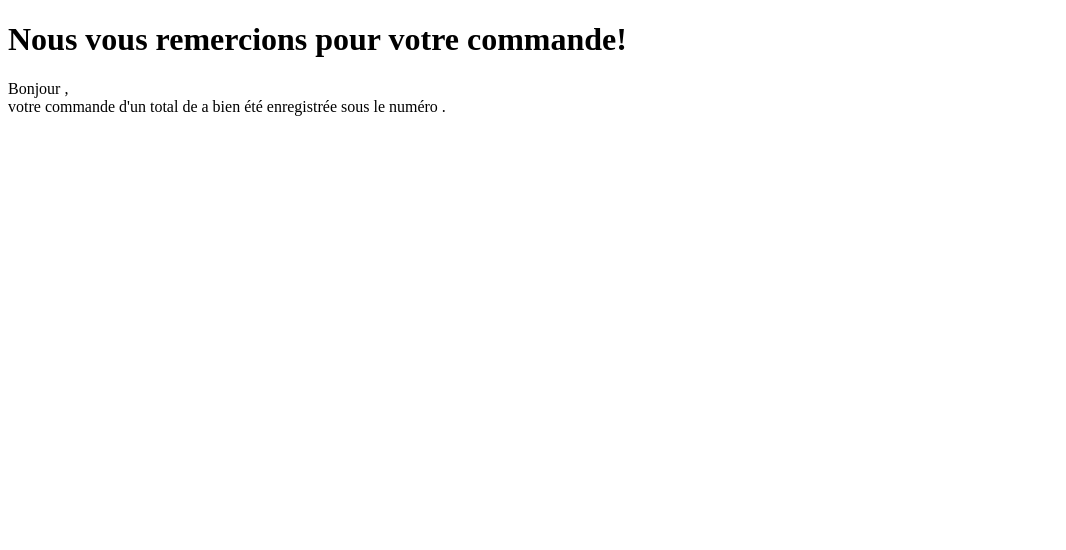
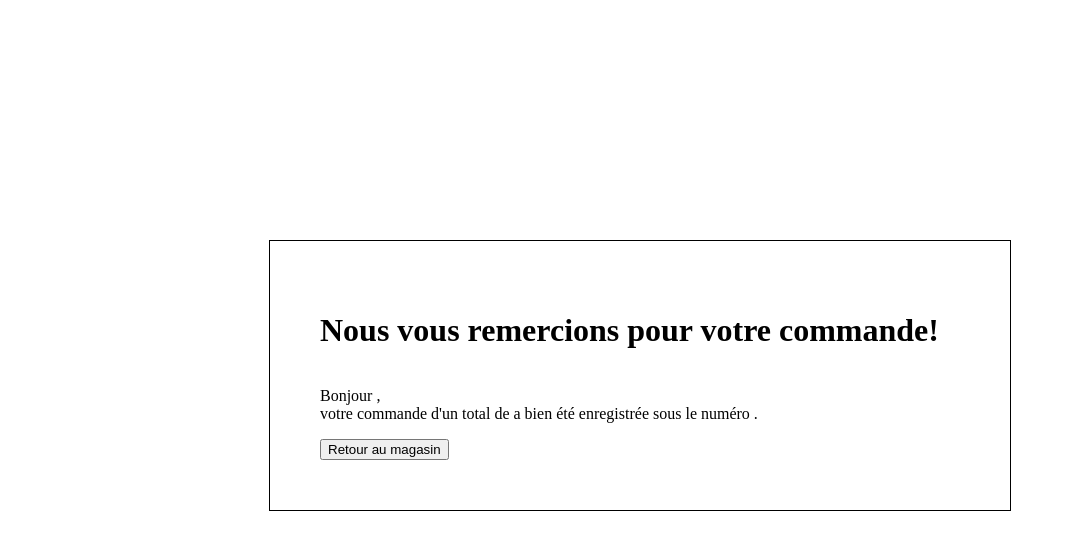
Before and after one commit to BDeMot/DeMotBenjamin_5_11012021, a plain HTML site: page FRONT/pages/confirmation.html in a window 1280 px wide. Shown: the whole page, without its empty margins (0-1066 px from the left). Drawn offline with Linux system fonts and the light colour scheme.

Commit message:
add minimalist style on confirmation page

```diff
--- a/FRONT/pages/confirmation.html
+++ b/FRONT/pages/confirmation.html
@@ -5,6 +5,19 @@
     <meta http-equiv="X-UA-Compatible" content="IE=edge">
     <meta name="viewport" content="width=device-width, initial-scale=1.0">
     <title>Document</title>
+    <style>
+        body{
+            border : 1px solid black;
+            width: 50%;
+            margin: auto;
+            margin-top: 30vh;
+            padding: 50px;
+            display: flex;
+            flex-direction: column;
+
+        }
+
+    </style>
 </head>
 <body>
     <h1>Nous vous remercions pour votre commande!</h1>
@@ -16,5 +29,11 @@
     </main>
     <script src='../js/ajax.js'></script>
     <script src='../js/confirmation.js'></script>
+
+    <a href="../index.html" title="Retour au magasin">
+        <button type="button" class="btn btn-primary">
+            Retour au magasin
+        </button>
+    </a>
 </body>
 </html>
--- a/FRONT/style/form-validation.css
+++ b/FRONT/style/form-validation.css
@@ -11,9 +11,6 @@
   border-color: red;
   box-shadow: 0px 0px 5px red;
 }
-
-
-
 
 .validated{
   background-color: rgba(186, 217, 247, .3);
```
Also changed, not shown: FRONT/js/script.js (+0 -18 lines).
